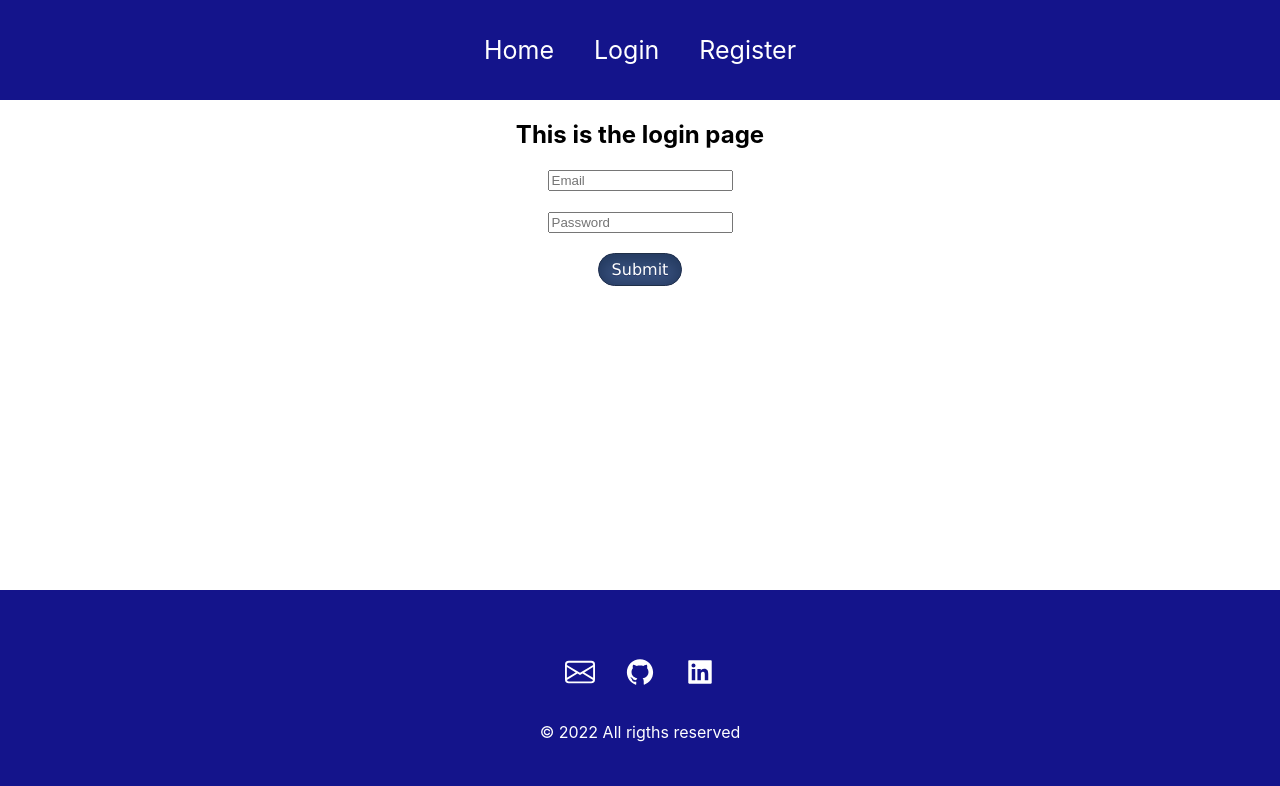
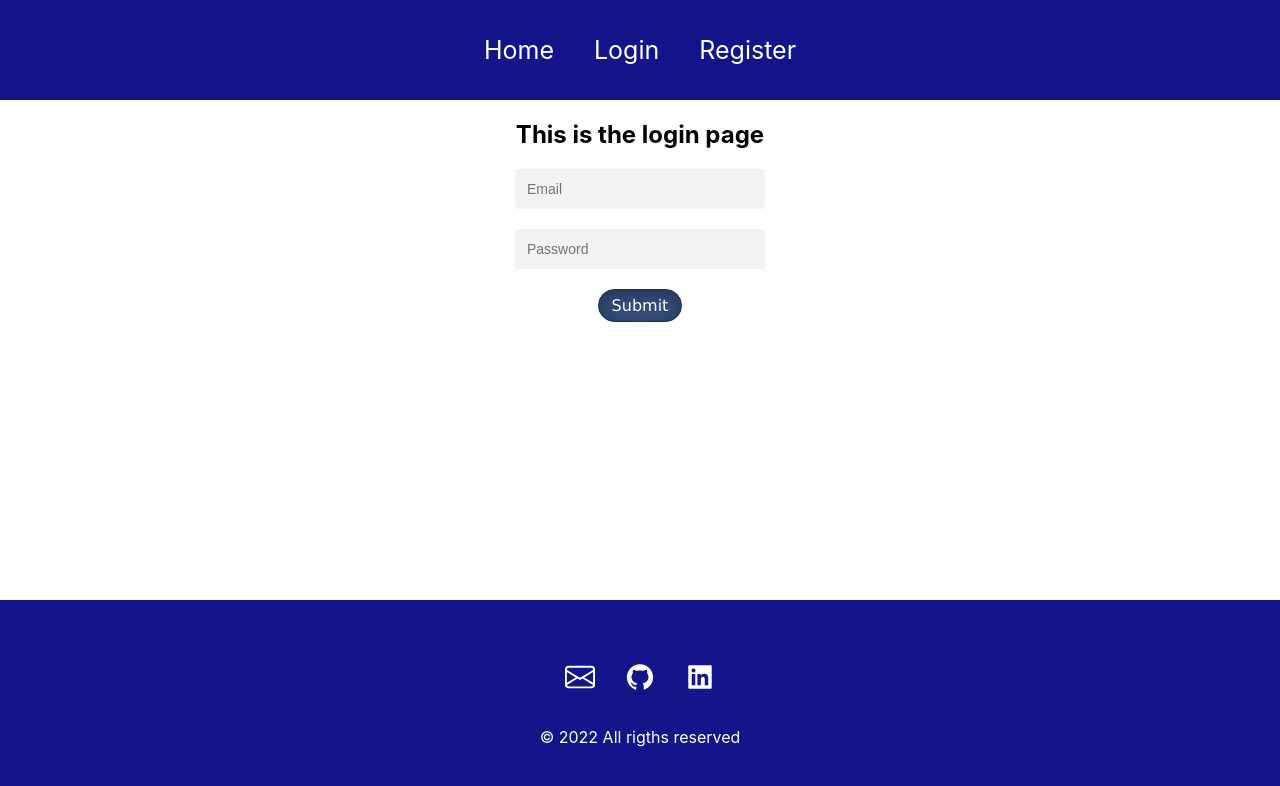
Before and after one commit to cr7st74n/Purpel-Cobra-Finances, a React (Create React App) app in the folder client/: page /login in a window 1280 px wide. Shown: the top 786 px of the page. Built offline with nearby package versions, Linux system fonts and the light colour scheme.

Commit message:
made login fields spicy

```diff
--- a/client/src/styles/Login.css
+++ b/client/src/styles/Login.css
@@ -1,11 +1,29 @@
+*, *::before, *::after {
+	box-sizing: border-box;
+  }
 
-.divEmail{
-    margin: 20px;
+.divEmail {
+  font-size: 14px;
+  position: relative;
 }
 
-.divPass{
+.divPass {
     margin:  20px;
 }
+
+input {
+	border: none;
+	-webkit-appearance: none;
+	-ms-appearance: none;
+	-moz-appearance: none;
+	appearance: none;
+	background: #f2f2f2;
+	padding: 12px;
+	border-radius: 3px;
+	width: 250px;
+	font-size: 14px;
+  }
+
 .btn {
 	box-shadow:inset 0px 0px 15px 3px #23395e;
 	background:linear-gradient(to bottom, #2e466e 5%, #415989 100%);
@@ -21,10 +39,12 @@
 	text-decoration:none;
 	text-shadow:0px 1px 0px #263666;
 }
+
 .btn:hover {
 	background:linear-gradient(to bottom, #415989 5%, #2e466e 100%);
 	background-color:#415989;
 }
+
 .btn:active {
 	position:relative;
 	top:1px;
```
